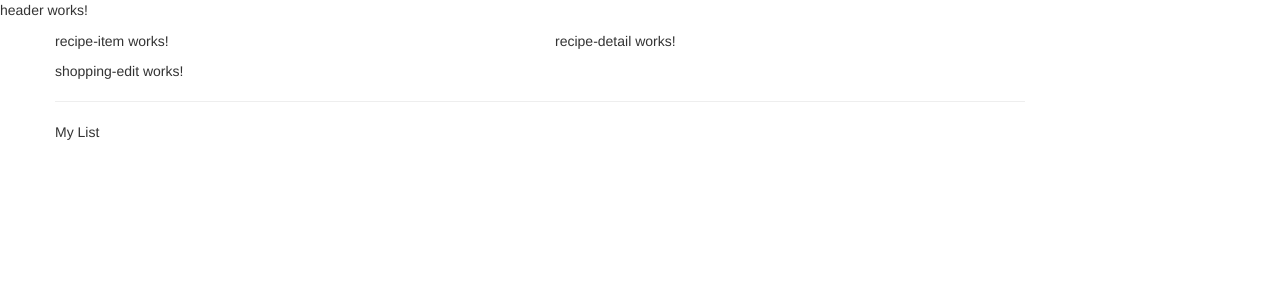
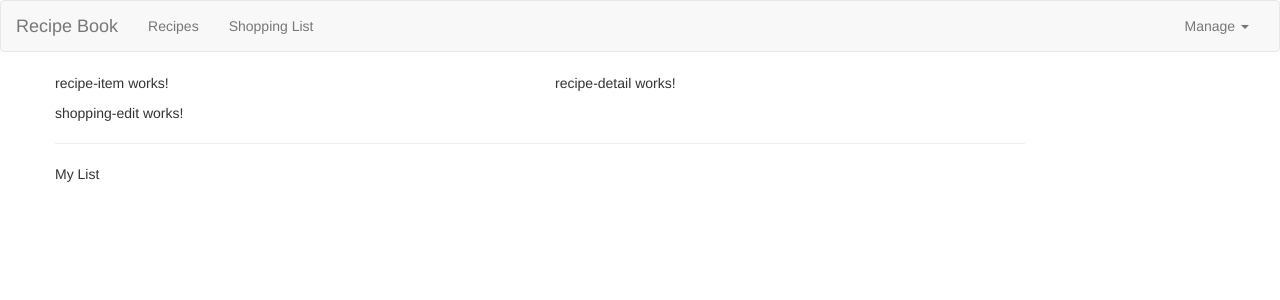
Before and after one commit to saisandeepn/angular-training, an Angular app in the folder planning-app-ui/: page / in a window 1280 px wide. Shown: the top 300 px of the page. Built offline with nearby package versions, Linux system fonts and the light colour scheme.

Commit message:
added header with nav bar

```diff
--- a/planning-app-ui/src/app/header/header.component.html
+++ b/planning-app-ui/src/app/header/header.component.html
@@ -1 +1,25 @@
-<p>header works!</p>
+<div class="navbar navbar-default">
+  <div class="container-fluid">
+    <div class="navbar-header">
+      <button type="button" class="navbar-toggle" (click)="collapsed = !collapsed">
+        <span class="icon-bar" *ngFor="let iconBar of [1, 2, 3]"></span>
+      </button>
+      <a href="#" class="navbar-brand">Recipe Book</a>
+    </div>
+    <div class="navbar-collapse" [class.collapse]="collapsed" (window:resize)="collapsed = true">
+      <ul class="nav navbar-nav">
+        <li><a href="#">Recipes</a></li>
+        <li><a href="#">Shopping List</a></li>
+      </ul>
+      <ul class="nav navbar-nav navbar-right">
+        <li class="dropdown">
+          <a href="#" class="dropdown-toggle" role="button">Manage <span class="caret"></span></a>
+          <ul class="dropdown-menu">
+            <li><a href="#">Save Data</a></li>
+            <li><a href="#">Fetch Data</a></li>
+          </ul>
+        </li>
+      </ul>
+    </div>
+  </div>
+</div>
--- a/planning-app-ui/src/app/header/header.component.ts
+++ b/planning-app-ui/src/app/header/header.component.ts
@@ -3,13 +3,11 @@
 @Component({
   selector: 'app-header',
   templateUrl: './header.component.html',
-  styleUrls: ['./header.component.css']
+  styleUrls: ['./header.component.css'],
 })
 export class HeaderComponent implements OnInit {
+  collapsed = true;
+  constructor() {}
 
-  constructor() { }
-
-  ngOnInit(): void {
-  }
-
+  ngOnInit(): void {}
 }
```
